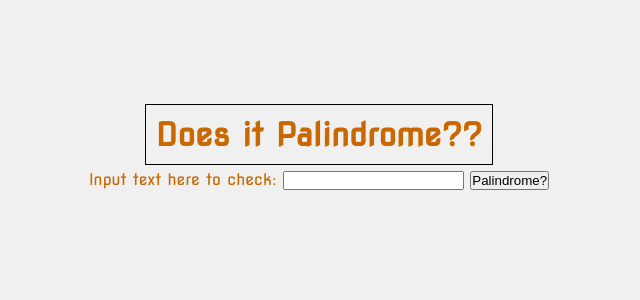
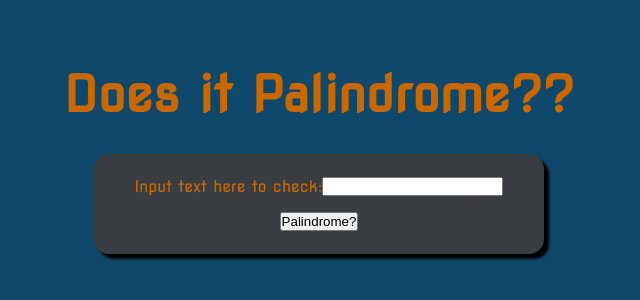
Before and after one commit to ChadHarper811/Palidrome-Checker, a plain HTML site: page index.html in a window 1280 px wide. Shown: the part 256-556 px from the top of the page, without its empty margins (321-961 px from the left). Drawn offline with Linux system fonts and the light colour scheme.

Commit message:
stlye changes

```diff
--- a/index.html
+++ b/index.html
@@ -12,8 +12,8 @@
         <main>
             <div class="container">
                 <h1 class="header">Does it <span id="defininition-target">Palindrome</span>??</h1>
-                <div id="definition-div"></div>
-                <div>
+                <div id="definition-div hidden"></div>
+                <div class="input-div">
                     <label for="input">Input text here to check:</label>
                     <input type="text" id="input" class="input" value="" />
                     <button class="check-btn" id="check-btn">Palindrome?</button>
--- a/styles.css
+++ b/styles.css
@@ -1,5 +1,5 @@
 :root {
-    --blue: #092B40;
+    --blue: #10486b;
     --light_gray: #696969;
     --gray: #3a3e43;
     --orange: #c96700;
@@ -15,7 +15,7 @@
 
 body {
     font-family: 'Nova Square', sans-serif;
-    background-color: var(--white);
+    background-color: var(--blue);
     color: var(--orange);
 }
 
@@ -31,6 +31,20 @@ body {
 
 .header {
     padding: 10px;
-    margin: 5px;
-    border: 1px solid black;
+    margin: 20px;
+    font-size: 50px;
+    font-weight: bolder;
 }
+
+.input-div {
+    max-width: 450px;
+    min-height: 100px;
+    border-radius: 15px;
+    display: flex;
+    align-items: center;
+    justify-content: center;
+    flex-wrap: wrap;
+    padding: 15px;
+    background-color: var(--gray);
+    box-shadow: 5px 5px 3px black;
+}
```
